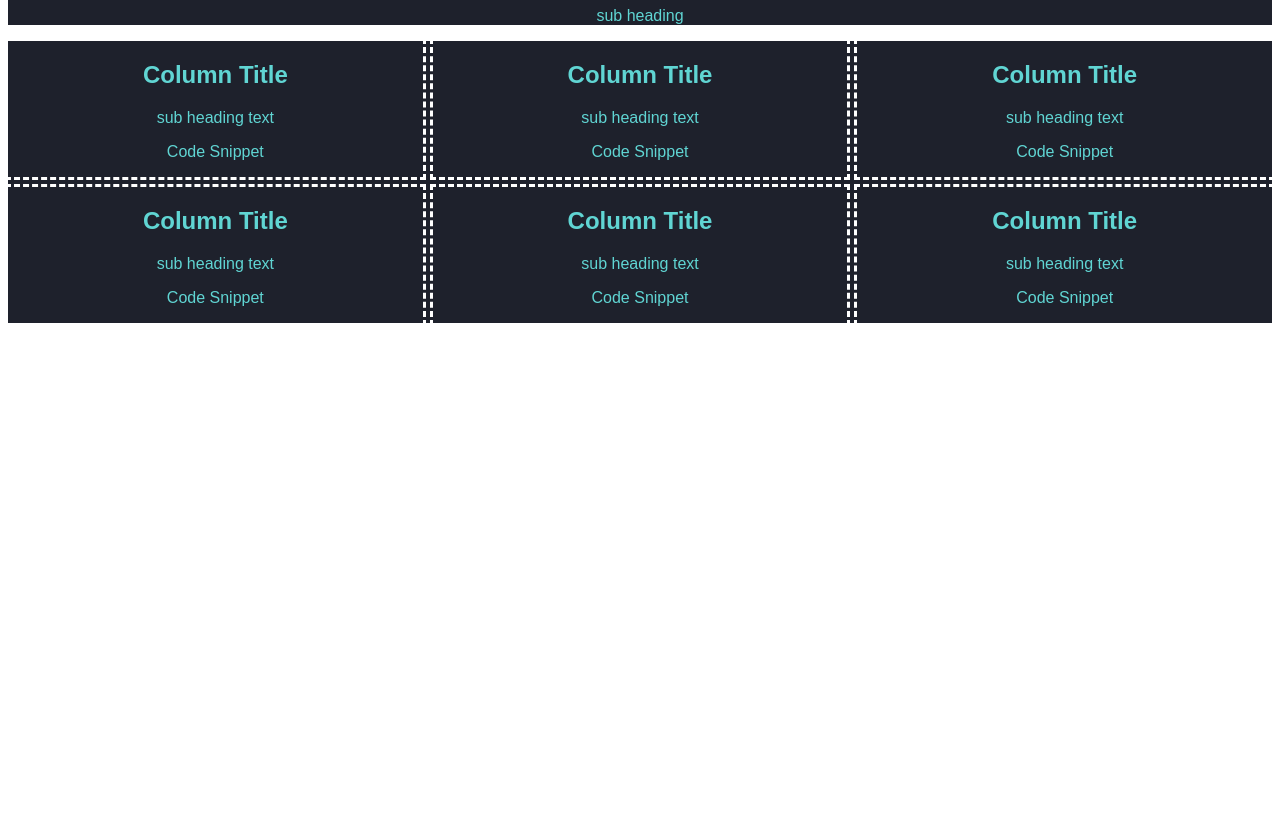
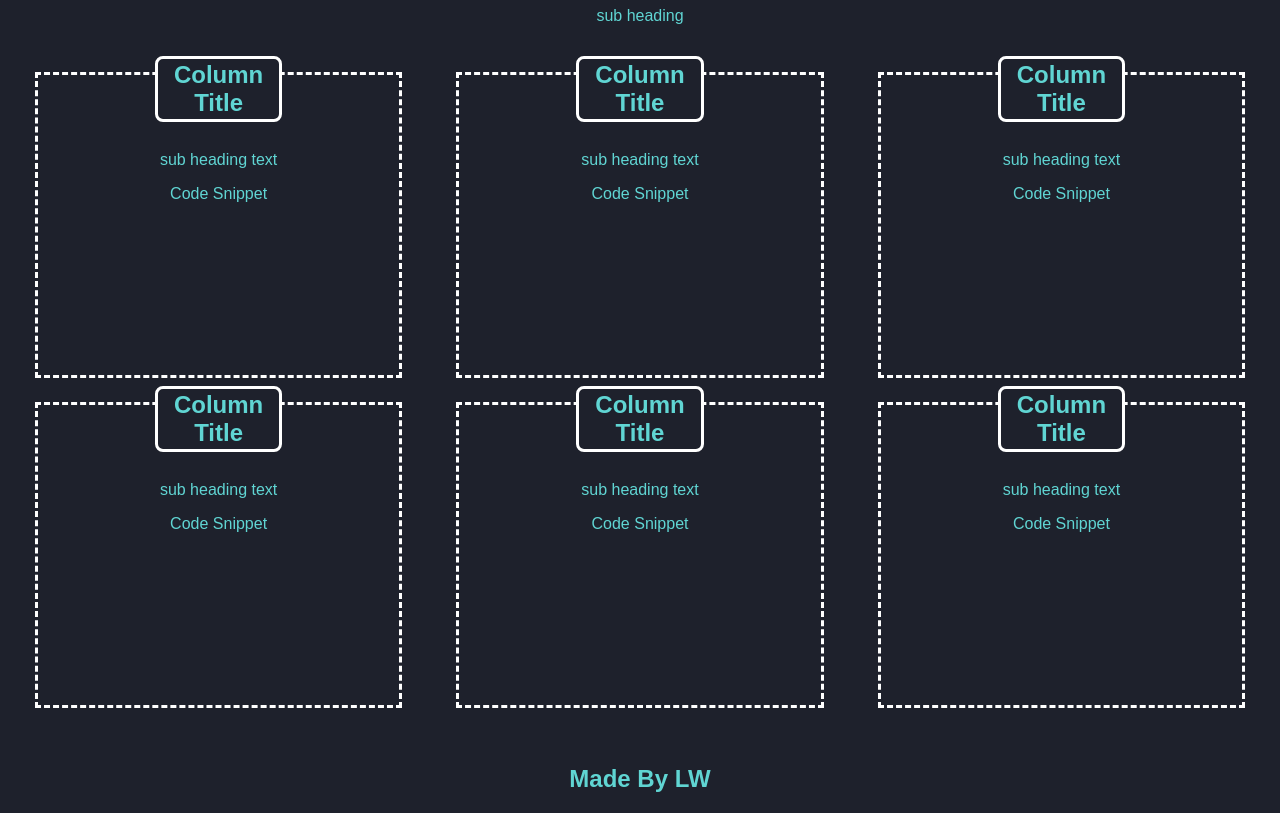
Before and after one commit to LWSE13/CSS-Cheat-Sheet, a plain HTML site: page index.html in a window 1280 px wide. Shown: the part 73-886 px from the top of the page. Before the commit the page ends 800 px from the top, so only its background shows below. Drawn offline with Linux system fonts and the light colour scheme.

Commit message:
adjusted flex basis so boxes fit better on screen. Added bottom margin to space out boxes and improved CSS styling

```diff
--- a/assets/css/style.css
+++ b/assets/css/style.css
@@ -5,27 +5,51 @@
 }
 
 *{
-backgrouncolor: var(--sec-colour);
+background-color: var(--sec-colour);
 font-family: Arial, Helvetica, sans-serif;
 }
 header {
     text-align: center;
     color: var(--pri-colour);
     background-color: var(--sec-colour);
+    margin-bottom: 50px;
 }
 
+header h1 p {
+    align-items: center;
+}
 .boxes{
+    height: 300px;
     outline: 3px dashed #ffffff;
-flex: 1 0 30%;
+flex: 0 0 30%;
 text-align: center;
 color: var(--pri-colour);
+margin-bottom: 30px;
+position: relative;
+}
 
+.boxes h2 {
+    position: relative;
+ top: -16px;
+ margin: 0 120px;
+ outline: 3px solid #fff;
+ border-radius: 5px;
+ padding:2px;
 }
 
 .row{
     background-color: var(--sec-colour);
 display: flex;
 flex-wrap: wrap;
-gap: 10px;
+justify-content: space-between;
+margin: 30px;
 
 }
+
+footer {
+    text-align: center;
+    color: var(--pri-colour);
+    background-color: var(--sec-colour);
+   margin-top: px;
+
+}
--- a/index.html
+++ b/index.html
@@ -14,7 +14,7 @@
         <p>sub heading</p>
     </header>
 
-<!--Top Box Row-->
+<!--Row-->
 <div class="row">
     <section class="boxes">
         <h2>Column Title</h2>
@@ -48,17 +48,9 @@
     </section>
 </div>
 
-<!--Bottom Box Row-->
-<div>
-    <section></section>
-    <section></section>
-    <section></section>
-</div>
-
 <!--Footer-->
 <footer>
-
-
+<h2>Made By LW</h2>
 </footer>
 
 </body>
```
